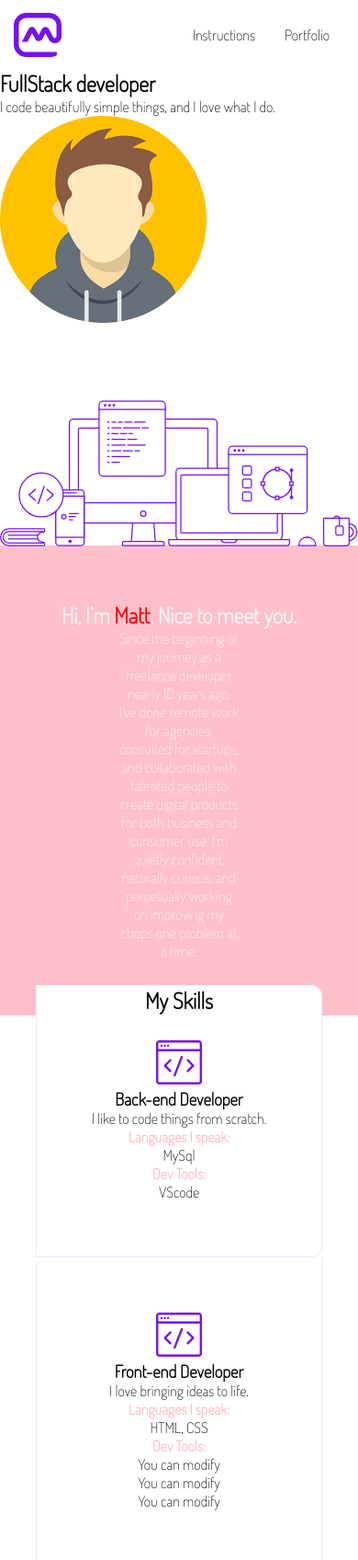
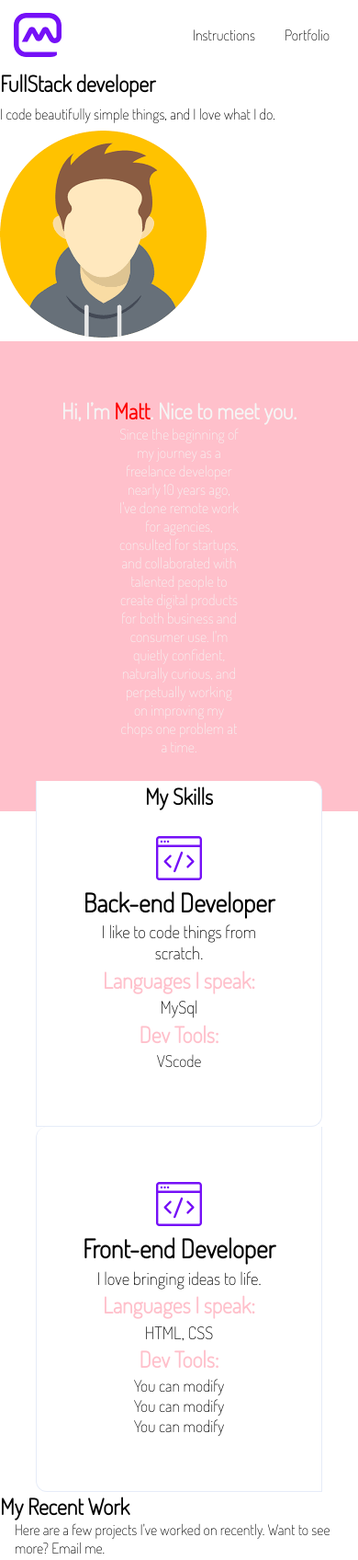
Before and after one commit to WildCodeSchool-CDA-LYON-02-2024/checkpoint_1, a website: page site/portfolio.html in a window 390 px wide. Shown: the top 1696 px of the page at 92% size. Drawn offline with Linux system fonts and the light colour scheme.

Commit message:
Modify text .column

```diff
--- a/site/css/portfolio.css
+++ b/site/css/portfolio.css
@@ -19,18 +19,49 @@ h1 {
   font-size: calc(var(--gutter) * 1.5);
 }
 
+.column h3 {
+  font-size: calc(var(--gutter) * 1.75);
+  margin-top: 1%;
+  margin-bottom: 1%;
+}
+
+.column p {
+  font-size: calc(var(--gutter) * 1.18);
+}
+
+.column ul li {
+  font-size: calc(var(--gutter) * 1.10);
+}
+
+.column .pink-text {
+  font-size: calc(var(--gutter) * 1.5);
+  margin-top: 1%;
+  margin-bottom: 1%;
+}
+
 p {
   padding: 0 var(--gutter);
 }
 
 .menu {
   display: flex;
+  justify-content: space-evenly;
   align-items: center;
   height: 100%;
 }
 
 .desktop {
   margin: calc(var(--gutter) * 5) 0 calc(var(--gutter) * -0.3125);
+}
+
+.sectionHeader {
+  display: flex;
+  justify-content: center;
+  align-items: center;
+  flex-direction: column;
+}
+.title, dt {
+  margin-bottom: 2%;
 }
 
 .description {
@@ -107,3 +138,9 @@ p {
 .purple-text {
   color: var(--purple);
 }
+
+@media (max-width: 701px) {
+  .desktop {
+    display: none;
+  }
+}
```
